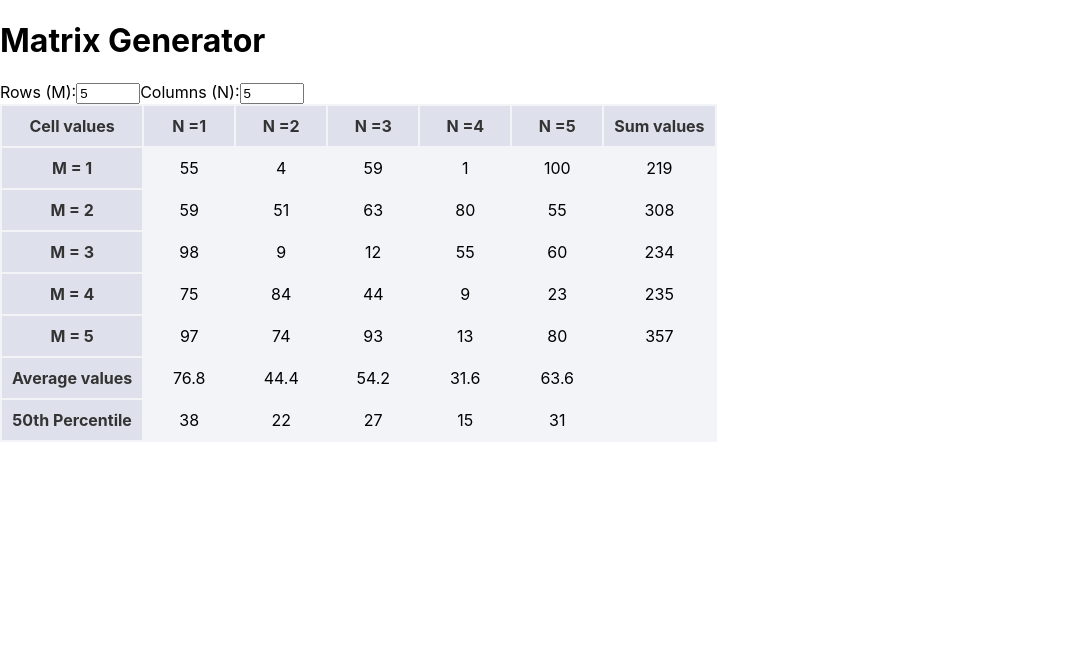
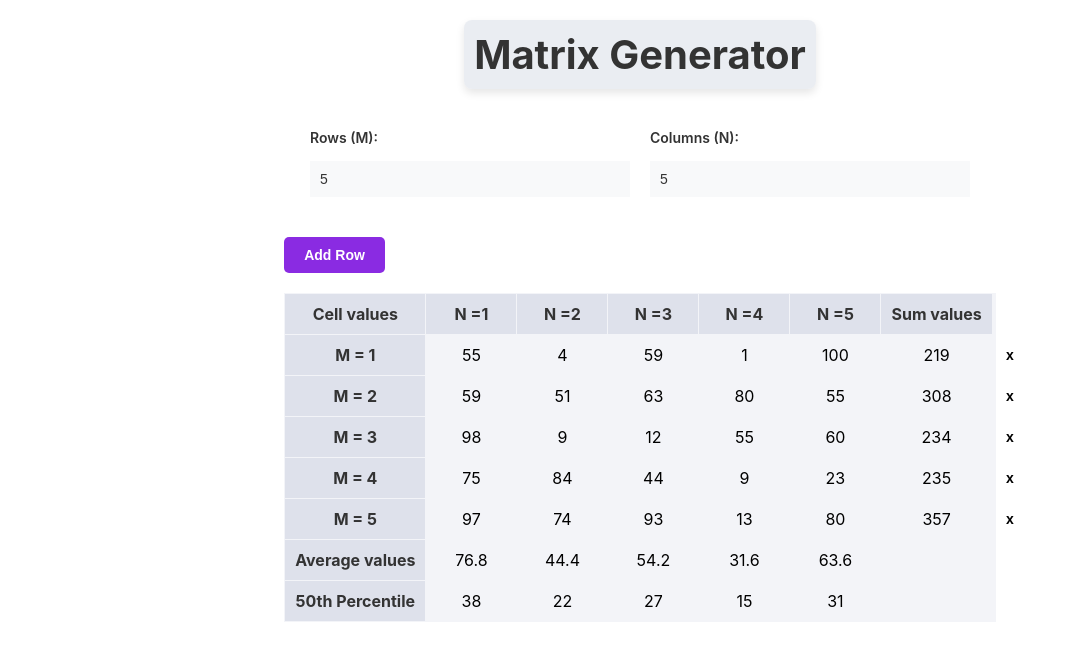
Before and after one commit to onikaChorba/react-matrix-calculator, a React (Create React App) app: page / in a window 1280 px wide. Shown: the top 660 px of the page, without its empty margins (0-1076 px from the left). Built offline with nearby package versions, Linux system fonts and the light colour scheme.

Commit message:
add row, delete row

```diff
--- a/src/App.scss
+++ b/src/App.scss
@@ -1,7 +1,16 @@
+.container {
+  display: flex;
+  flex-direction: column;
+  align-items: center;
+  gap: 20px;
+}
 .table {
   background: rgba(214, 219, 230, 0.3);
+  border-spacing: 1px;
 }
-
+.cells {
+  position: relative;
+}
 .cell {
   cursor: pointer;
   min-width: 70px;
@@ -27,3 +36,59 @@
     background: rgb(184, 153, 237, 0.7);
   }
 }
+.deleteButton {
+  position: absolute;
+  top: 50%;
+  right: -25px;
+  transform: translateY(-50%);
+  background-color: transparent;
+  border: none;
+  color: black;
+  font-size: 14px;
+  cursor: pointer;
+  font-weight: 700;
+  transition: background-color 0.3s ease, color 0.3s ease, transform 0.3s ease;
+
+  &:hover {
+    background-color: rgba(214, 219, 230, 0.7);
+    color: #8a2be2;
+  }
+}
+.addRowButton {
+  margin-bottom: 20px;
+  background-color: #8a2be2;
+  color: white;
+  border: none;
+  padding: 10px 20px;
+  border-radius: 5px;
+  font-size: 14px;
+  cursor: pointer;
+  font-weight: 700;
+  transition: background-color 0.3s ease, transform 0.3s ease;
+}
+.inputsBlock {
+  display: flex;
+  gap: 20px;
+}
+
+.inputField {
+  display: block;
+  width: 300px;
+  padding: 10px;
+  margin-top: 15px;
+  margin-bottom: 15px;
+  border: none;
+  border-radius: 0px;
+  font-size: 14px;
+  color: #333;
+  background-color: #f8f9fa;
+  transition: border-color 0.3s ease, box-shadow 0.3s ease;
+}
+.label {
+  display: block;
+  font-size: 14px;
+  color: #333;
+  margin-bottom: 5px;
+  font-weight: 600;
+  transition: color 0.3s ease;
+}
--- a/src/App.tsx
+++ b/src/App.tsx
@@ -11,29 +11,33 @@ export const App = () => {
 
   return (
     <MatrixProvider>
+      <div className="container">
         <h1>Matrix Generator</h1>
-      <div>
-        <label>
+        <div className="inputsBlock">
+          <label className="label">
             Rows (M):
             <input
               type="number"
               value={rows}
               onChange={(e) => setRows(Number(e.target.value))}
               min={0}
-            max={100} />
+              max={100}
+              className="inputField" />
           </label>
-        <label>
+          <label className="label">
             Columns (N):
             <input
               type="number"
               value={columns}
               onChange={(e) => setColumns(Number(e.target.value))}
               min={0}
-            max={100} />
+              max={100}
+              className="inputField" />
           </label>
         </div>
         <MatrixGenerator rows={rows} columns={columns} />
         <MatrixTable />
+      </div>
     </MatrixProvider>
   )
 }
--- a/src/components/matrixContext.tsx
+++ b/src/components/matrixContext.tsx
@@ -8,6 +8,8 @@ type TMatrixContext = {
   highlightNearestCells: (rowIndex: number, colIndex: number, x: number) => void;
   displayRowPercentages: (rowIndex: number) => void;
   hideRowPercentages: (rowIndex: number) => void;
+  addRow: () => void;
+  removeRow: (rowIndex: number) => void;
 }
 
 const MatrixContext = createContext<TMatrixContext | undefined>(undefined);
@@ -85,8 +87,22 @@ export const MatrixProvider = ({ children }: { children: ReactNode }) => {
     });
   };
 
+  const addRow = () => {
+    setMatrix(prevMatrix => {
+      const newRow = Array.from({ length: prevMatrix[0]?.length || 0 }, (_, colIndex) => ({
+        id: prevMatrix.flat().length + colIndex,
+        amount: Math.floor(Math.random() * 101),
+      }));
+      return [...prevMatrix, newRow];
+    });
+  };
+
+  const removeRow = (rowIndex: number) => {
+    setMatrix(prevMatrix => prevMatrix.filter((_, rIndex) => rIndex !== rowIndex));
+  };
+
   return (
-    <MatrixContext.Provider value={{ matrix, setMatrix, updateCellAmount, highlightNearestCells, displayRowPercentages, hideRowPercentages }}>
+    <MatrixContext.Provider value={{ matrix, setMatrix, updateCellAmount, highlightNearestCells, displayRowPercentages, hideRowPercentages, addRow, removeRow }}>
       {children}
     </MatrixContext.Provider>
   )
--- a/src/components/matrixRow.tsx
+++ b/src/components/matrixRow.tsx
@@ -4,7 +4,7 @@ import { useMatrix } from "./matrixContext.tsx";
 
 export const MatrixRow = ({ row, rowIndex }: { row: Cell[], rowIndex: number }) => {
 
-  const { updateCellAmount, highlightNearestCells, displayRowPercentages, hideRowPercentages } = useMatrix();
+  const { updateCellAmount, highlightNearestCells, displayRowPercentages, hideRowPercentages, removeRow } = useMatrix();
 
   const rowSum = row.reduce((sum, cell) => sum + cell.amount, 0);
 
@@ -20,9 +20,13 @@ export const MatrixRow = ({ row, rowIndex }: { row: Cell[], rowIndex: number })
     displayRowPercentages(rowIndex);
   };
 
+  const handleRemoveRow = () => {
+    removeRow(rowIndex);
+  };
+
+
   return (
-    <>
-      <tr>
+    <tr className="cells">
       <td className="cell mainRow"> M = {rowIndex + 1}</td>
       {
         row.map((cell, cellIndex) => (
@@ -38,7 +42,9 @@ export const MatrixRow = ({ row, rowIndex }: { row: Cell[], rowIndex: number })
       }
       <td className="cell" onMouseEnter={handleSumHover}
         onMouseLeave={() => hideRowPercentages(rowIndex)}>{rowSum}</td>
+      <td >
+        <button className="deleteButton" onClick={handleRemoveRow}>x</button>
+      </td>
     </tr>
-    </>
   )
 }
--- a/src/components/matrixTable.tsx
+++ b/src/components/matrixTable.tsx
@@ -3,13 +3,13 @@ import { useMatrix } from "./matrixContext.tsx";
 import { MatrixRow } from "./matrixRow.tsx";
 export const MatrixTable = () => {
 
-  const { matrix } = useMatrix();
+  const { matrix, addRow } = useMatrix();
 
   const calculateAverageColumnsValues = (colIndex: number) => {
     const column = matrix.map(row => row[colIndex].amount);
     const sum = column.reduce((acc, value) => acc + value, 0);
     const average = sum / column.length;
-    return average;
+    return parseFloat(average.toFixed(1));
   };
 
   const calculateMedian = (colIndex: number) => {
@@ -19,30 +19,32 @@ export const MatrixTable = () => {
   };
 
   return (
+    <div>
+      {matrix.length > 0 && <button className="addRowButton" onClick={addRow}>Add Row</button>}
+      {
+        matrix.length > 0 &&
         <table className="table">
           <thead>
             <tr>
               <th className="cell mainColumn">Cell values</th>
               {matrix[0]?.map((_, indexColumn) => (
-            <th key={indexColumn} className="cell column mainColumn">
+                <th key={indexColumn} className="cell mainColumn">
                   N ={indexColumn + 1}
                 </th>
               ))}
-          {matrix.length > 0 && <th className="cell mainColumn">Sum values</th>}
+              <th className="cell mainColumn">Sum values</th>
             </tr>
           </thead>
           <tbody>
             {matrix.map((row, rowIndex) => (
               <MatrixRow key={rowIndex} row={row} rowIndex={rowIndex} />
             ))}
-        {matrix.length > 0 && (
             <tr>
               <td className="cell mainRow">Average values</td>
               {matrix[0]?.map((_, colIndex) => (
                 <td key={colIndex} className="cell">{calculateAverageColumnsValues(colIndex)}</td>
               ))}
             </tr>
-        )}
             <tr>
               <td className="cell mainRow">50th Percentile</td>
               {matrix[0]?.map((_, colIndex) => (
@@ -51,5 +53,8 @@ export const MatrixTable = () => {
             </tr>
           </tbody>
         </table>
+      }
+
+    </div>
   )
 }
--- a/src/index.scss
+++ b/src/index.scss
@@ -1,13 +1,29 @@
 body {
   margin: 0;
-  font-family: -apple-system, BlinkMacSystemFont, 'Segoe UI', 'Roboto', 'Oxygen',
-    'Ubuntu', 'Cantarell', 'Fira Sans', 'Droid Sans', 'Helvetica Neue',
+  font-family: -apple-system, BlinkMacSystemFont, "Segoe UI", "Roboto", "Oxygen",
+    "Ubuntu", "Cantarell", "Fira Sans", "Droid Sans", "Helvetica Neue",
     sans-serif;
   -webkit-font-smoothing: antialiased;
   -moz-osx-font-smoothing: grayscale;
 }
 
 code {
-  font-family: source-code-pro, Menlo, Monaco, Consolas, 'Courier New',
+  font-family: source-code-pro, Menlo, Monaco, Consolas, "Courier New",
     monospace;
 }
+
+button {
+  border: none;
+}
+
+h1 {
+  font-size: 2.5rem;
+  font-weight: 700;
+  color: #333;
+  text-align: center;
+  margin: 20px 0;
+  padding: 10px;
+  background: rgba(214, 219, 230, 0.5);
+  border-radius: 8px;
+  box-shadow: 0 4px 8px rgba(0, 0, 0, 0.1);
+}
```
Lines whose indentation alone changed are shown as unchanged.
